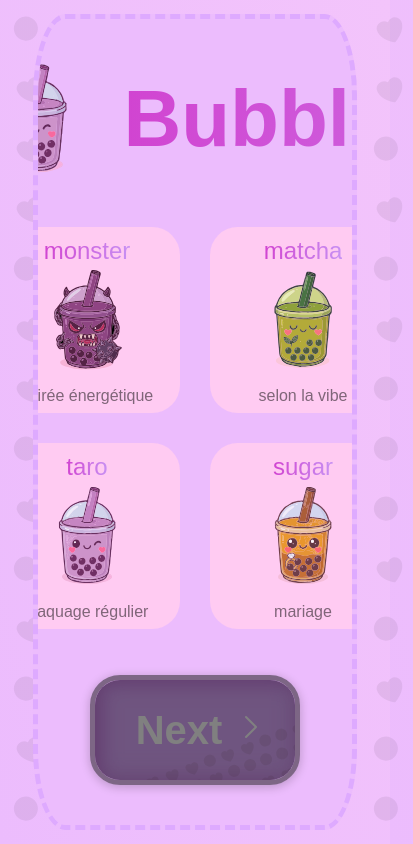
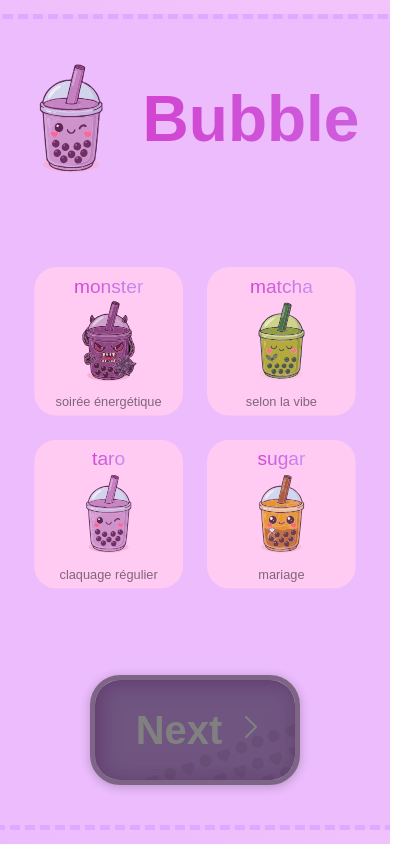
Before and after one commit to marionelstrt/bubble-team, a Vue app in the folder frontend/: page / in a window 390 px wide. Shown: the whole page, 413 px wide, since content can reach past the window. Built offline with nearby package versions, Linux system fonts and the light colour scheme; a web font is replaced by a local one.

Commit message:
make registration form responsive

```diff
--- a/frontend/src/components/Background.vue
+++ b/frontend/src/components/Background.vue
@@ -10,7 +10,7 @@
 const xCoords = computed(() =>
   Array.from(
     {
-      length: windowWidth.value,
+      length: windowWidth.value-32 /* .background-icon width, so we don't overflow */,
     },
     (_, i) => i,
   ).filter((n) => n % spacing === start),
@@ -18,7 +18,7 @@
 const yCoords = computed(() =>
   Array.from(
     {
-      length: windowHeight.value,
+      length: windowHeight.value-32 /* .background-icon width, so we don't overflow */,
     },
     (_, i) => i,
   ).filter((n) => n % spacing === start),
--- a/frontend/src/components/Form.vue
+++ b/frontend/src/components/Form.vue
@@ -58,7 +58,7 @@
 }
 
 function badPasswordLength() {
-  return password.value?.length <= 6;
+  return password.value?.length < 6;
 }
 
 function validEmail() {
@@ -230,8 +230,14 @@
   display: flex;
   flex-direction: column;
   justify-content: center;
+  align-items: center;
   height: 400px;
+  width: 100%;
   gap: 1em;
+
+  @media (max-width: 600px) {
+    width: 90%;
+  }
 }
 
 .image-grid {
@@ -239,8 +245,12 @@
   grid-template-columns: repeat(2, 1fr);
   grid-template-rows: repeat(2, 1fr);
   gap: 30px;
-  width: 100%;
   height: 100%;
+
+  @media (max-width: 600px) {
+    /* ez responsive */
+    transform: scale(0.8);
+  }
 }
 
 .boba-tile {
--- a/frontend/src/components/Input.vue
+++ b/frontend/src/components/Input.vue
@@ -32,7 +32,9 @@
   transition: all 0.1s ease-in-out;
   display: flex;
   flex-direction: column;
+  align-self: center;
   display: flex;
+  width: 100%;
 }
 
 .input-field:active {
@@ -59,6 +61,7 @@
 label {
   font-size: 2em;
   font-weight: 800;
+  line-height: 20px;
   align-self: flex-start;
   color: white;
 }
--- a/frontend/src/pages/Register.vue
+++ b/frontend/src/pages/Register.vue
@@ -28,6 +28,10 @@
   overflow: hidden;
   border: 5px dashed var(--mauve-5);
   background-color: var(--mauve-2);
+
+  @media (max-width: 600px) {
+    width: 100vw;
+  }
 }
 
 .title {
@@ -35,6 +39,10 @@
   gap: 3em;
   align-items: center;
   flex-direction: row;
+
+  @media (max-width: 600px) {
+    gap: 2em;
+  }
 }
 
 .title img {
--- a/frontend/src/style.css
+++ b/frontend/src/style.css
@@ -29,6 +29,10 @@
   --font-medium: 2.5rem;
   --font-big: 3rem;
   --font-huge: 5rem;
+
+  @media (max-width: 600px) {
+    --font-huge: 4rem;
+  }
 }
 
 html,
@@ -36,6 +40,7 @@
   margin: 0;
   width: 100%;
   height: 100%;
+  overflow: hidden;
 }
 
 * {
@@ -43,7 +48,6 @@
 }
 
 body {
-  overflow: hidden;
   background: var(--background);
   justify-content: center;
   align-items: center;
```
